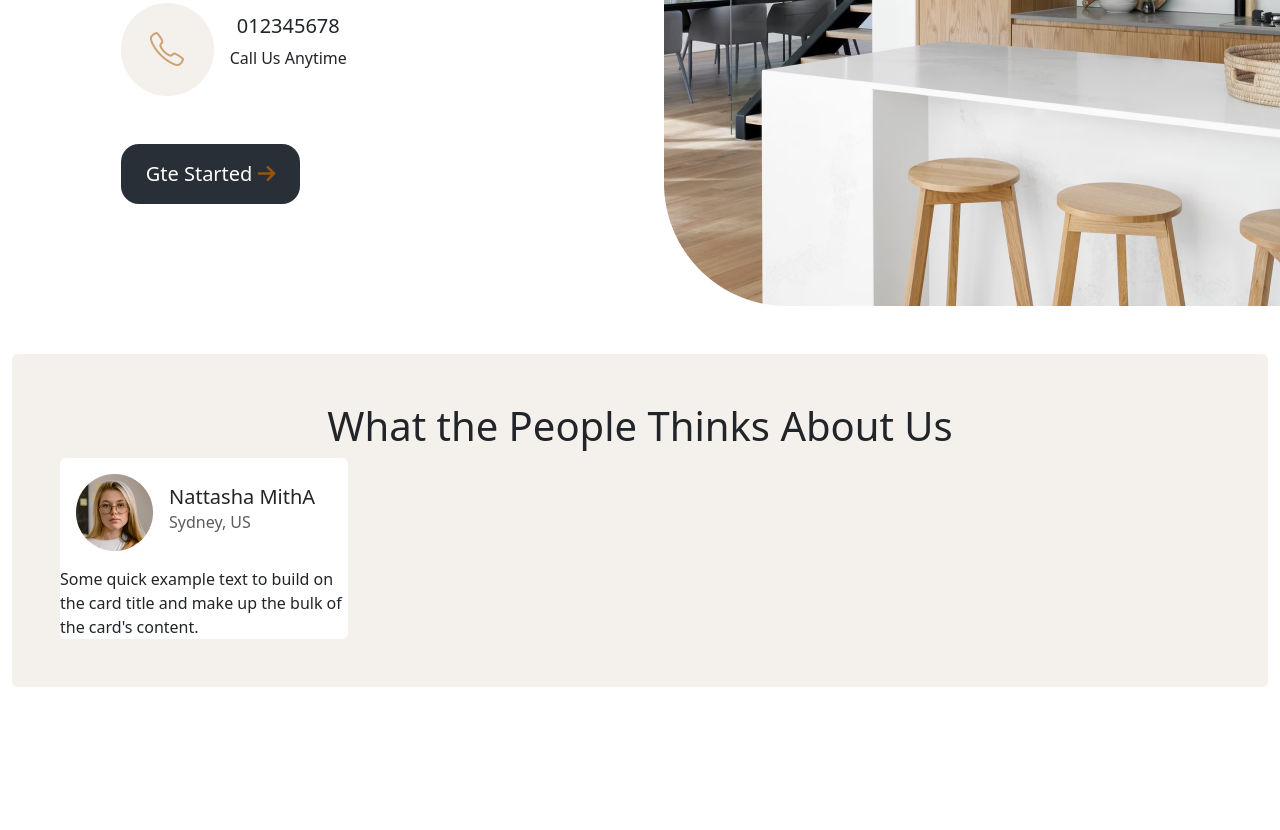
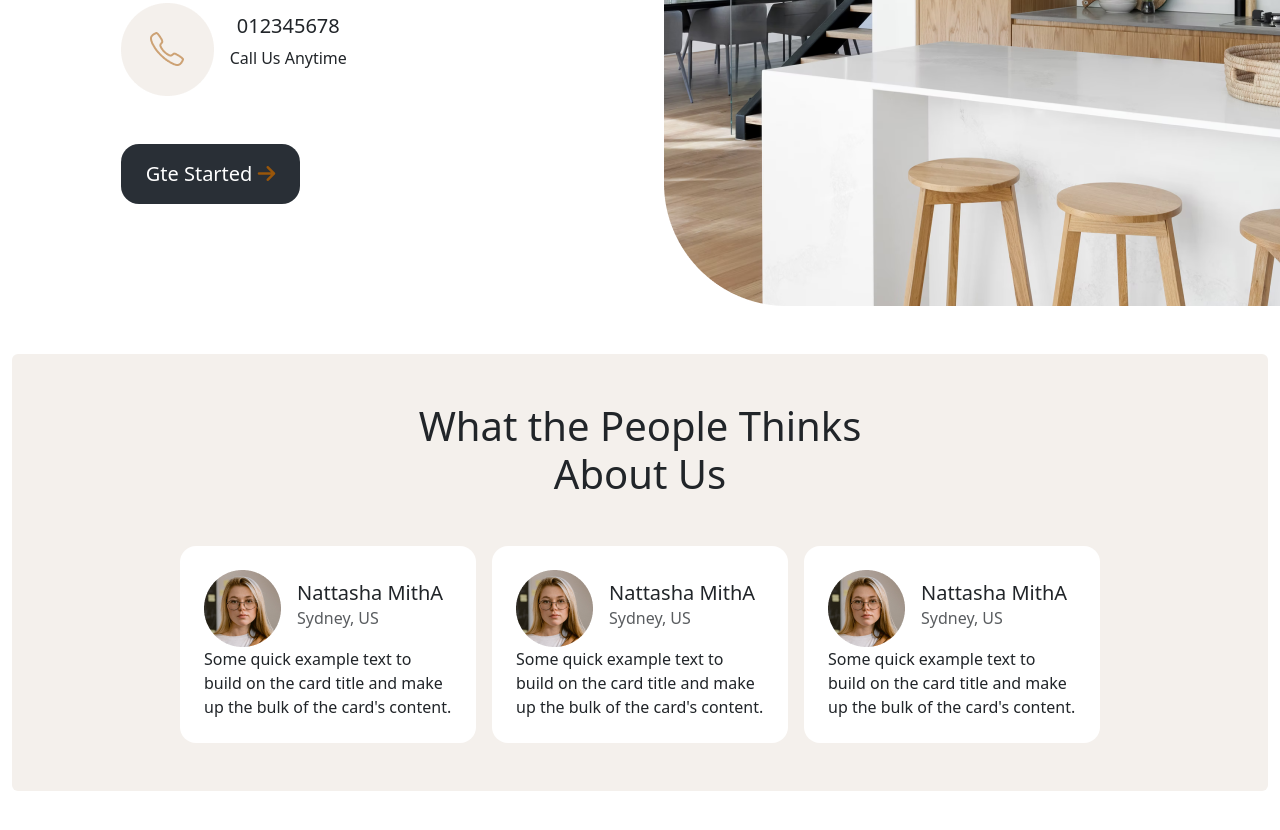
Before and after one commit to abdullah-al-mohammad/interior, a plain HTML site: page index.html in a window 1280 px wide. Shown: the part 1692-2522 px from the top of the page. Before the commit the page ends 2475 px from the top, so only its background shows below. Drawn offline with nearby package versions, Linux system fonts and the light colour scheme.

Commit message:
added new section completed with responsive

```diff
--- a/css/style.css
+++ b/css/style.css
@@ -45,8 +45,11 @@ body{
 
 #about-us{
     background-color:#F4F0EC;
-    ;
 }
 #about-us .card{
     border: none;
 }
+
+#about-us .card-body{
+    padding: 0px;
+}
--- a/index.html
+++ b/index.html
@@ -69,6 +69,8 @@
           </div>
         </div>
       </section>
+      <!-- project plan -->
+
       <section class="container-fluid mt-5">
         <div class="row row-cols-1 row-cols-xl-5 justify-content-center">
           <div class="text-center px-5">
@@ -91,17 +93,19 @@
           </div>
         </div>
       </section>
+
       <!-- living style -->
+
       <section class="container-fluid mt-5 pt-5" id="home">
         <div class="row gx-5 justify-content-evenly align-items-center">
-          <div class="col-4">
+          <div class="col col-md-4 text-center text-md-start">
             <h1>We Create The Art <br>
             Of Stylish Living <br>
             Stylishly</h1>
             <p>It is a long established fact that a reader will be distracted by the of readable content of a page
               when lookings at its layouts the points of using
               that it has a more-or-less normal.</p>
-              <div class="d-flex align-items-center text-center mt-5">
+              <div class="d-flex align-items-center justify-content-center justify-content-md-start text-center mt-5">
                 <div>
                     <img src="./images/Call Icon.png" alt="">
                 </div>
@@ -110,18 +114,22 @@
                   <p>Call Us Anytime</p>
                 </div>
               </div>
-              <button type="button" class="btn btn-primary btn-lg mt-5">Gte Started <span><i class="fa-solid fa-arrow-right" style="color: #99560a;"></i></span></button></div>
-          <div class="col-5">
+              <button type="button" class="btn btn-primary btn-lg mt-5">Gte Started <span><i class="fa-solid fa-arrow-right" style="color: #99560a;"></i></span></button>
+          </div>
+            <div class="col col-md-5 text-center text-md-start mt-5 mt-md-0">
               <img src="./images/living.png" alt="">
             </div>
         </div>
       </section>
+
       <!-- about us -->
+
       <section class="container-fluid mt-5">
         <div  id="about-us" class="p-5 rounded">
-          <h1 class="text-center">What the People Thinks
+          <h1 class="text-center">What the People Thinks <br>
             About Us</h1>
-            <div class="card" style="width: 18rem;">
+            <div class="row row-cols-1 row-cols-md-3 row-cols-xl-4 justify-content-center mt-5">
+              <div class="card p-4 rounded-4">
                 <div class="card-body d-flex align-items-center">
                   <img src="./images/clint-1.png" alt="">
                   <div class="ms-3">
@@ -130,6 +138,29 @@
                   </div>
                 </div>
                 <p class="card-text">Some quick example text to build on the card title and make up the bulk of the card's content.</p>
+              </div>
+              <!--  -->
+              <div class="card p-4 rounded-4 ms-3 mt-4 mt-md-0 text-center text-xl-start">
+                <div class="card-body d-flex align-items-center">
+                  <img src="./images/clint-1.png" alt="">
+                  <div class="ms-3">
+                    <h5 class="card-title">Nattasha MithA</h5>
+                    <h6 class="card-subtitle mb-2 text-body-secondary">Sydney, US</h6>
+                  </div>
+                </div>
+                <p class="card-text">Some quick example text to build on the card title and make up the bulk of the card's content.</p>
+              </div>
+              <!--  -->
+              <div class="card p-4 rounded-4 ms-3 mt-4 mt-xl-0">
+                <div class="card-body d-flex align-items-center">
+                  <img src="./images/clint-1.png" alt="">
+                  <div class="ms-3">
+                    <h5 class="card-title">Nattasha MithA</h5>
+                    <h6 class="card-subtitle mb-2 text-body-secondary">Sydney, US</h6>
+                  </div>
+                </div>
+                <p class="card-text">Some quick example text to build on the card title and make up the bulk of the card's content.</p>
+              </div>
             </div>
         </div>
       </section>
```
Lines whose indentation alone changed are shown as unchanged.
